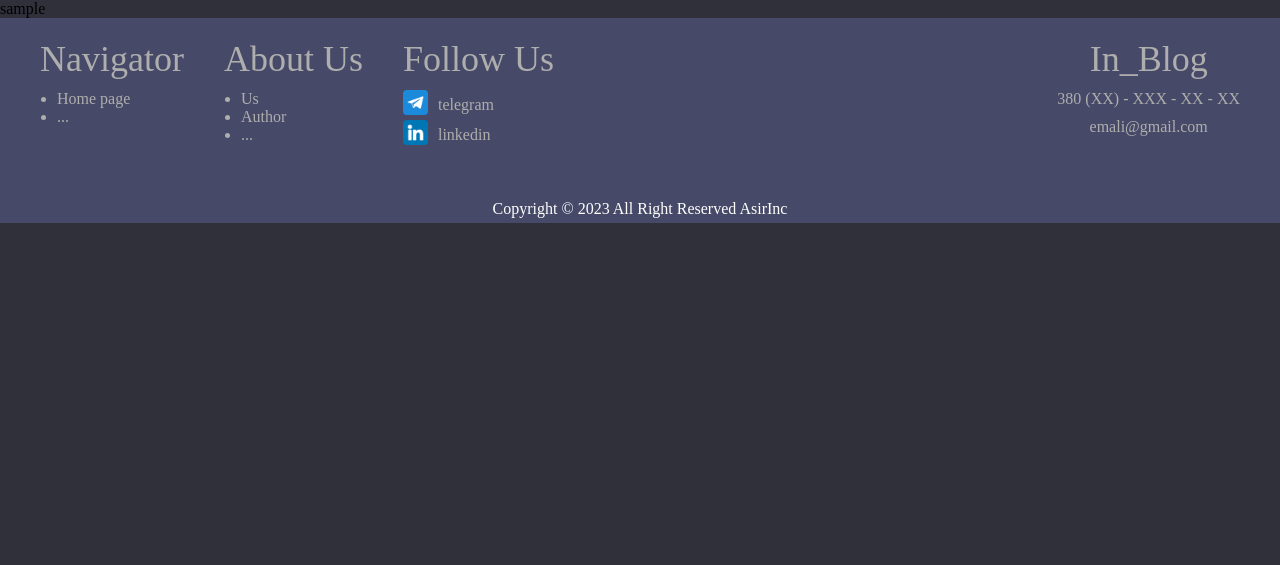
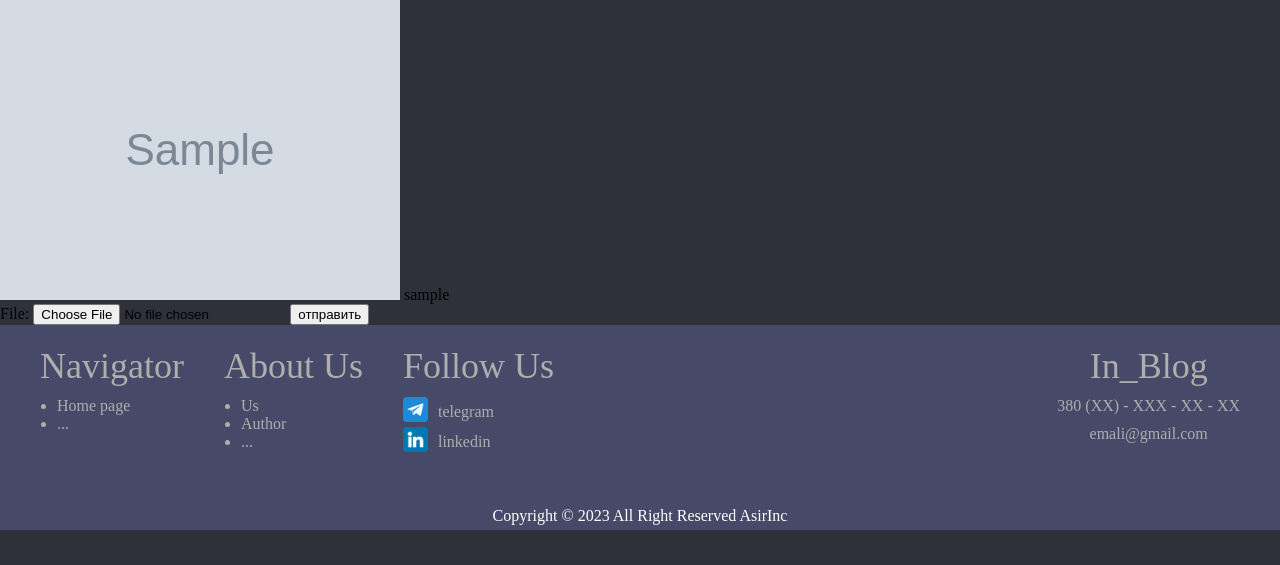
Before and after one commit to Asirg/internet-blog-web, a Django app: page /user/profile/ in a window 1280 px wide. Shown: the part 118-683 px from the top of the page. Run offline with Django 4.2, Linux system fonts and the light colour scheme; a user stored in the database is signed in; tables that the repository leaves empty hold one stand-in row (values such as "Sample post"); grey boxes marked "Sample" are stand-in pictures; some libraries are stand-ins or nearby versions.

Commit message:
upload user avatar

```diff
--- a/src/templates/users/profile.html
+++ b/src/templates/users/profile.html
@@ -1,4 +1,24 @@
 {% extends 'base.html' %}
+{% load users_tags %}
+{% load static %}
+
 {% block wrap %}
+    <img
+        src="{% user_avatar user %}"
+    >
+
     {{ user }}
+
+    <form action="{% url 'users:upload_file' %}" method="post" enctype="multipart/form-data">
+        {% csrf_token %}
+        {{ form }}
+        <button type="submit">отправить</button>
+    </form>
+
+    <!-- <form method="post" enctype="multipart/form-data">
+        {% csrf_token %}
+        <input type="file" name="myfile">
+        <button type="submit">Upload</button>
+      </form> -->
+
 {% endblock wrap %}
--- a/src/users/forms.py
+++ b/src/users/forms.py
@@ -5,3 +5,6 @@ class UserRegistrationForm(forms.ModelForm):
     class Meta:
         model = User
         fields = ('username', 'first_name', 'email', 'password')
+
+class UlpoadFileForm(forms.Form):
+    file=forms.FileField()
--- a/src/users/models.py
+++ b/src/users/models.py
@@ -5,7 +5,7 @@ class Profile(models.Model):
     user = models.OneToOneField(
         to=User, on_delete=models.CASCADE, related_name="profile"
     )
-    avatar = models.ImageField("avatar", upload_to="user_avatar/", null=True, blank=True)
+    avatar = models.ImageField("avatar", upload_to="user_avatar/", null=True)
     bio = models.TextField("biografi")
 
     @property
--- /dev/null
+++ b/src/users/templatetags/users_tags.py
@@ -0,0 +1,12 @@
+from django import template
+
+from core.settings import STATIC_URL
+
+register = template.Library()
+
+@register.simple_tag()
+def user_avatar(user):
+    if user.profile.avatar:
+        return user.profile.avatar.url
+    else:
+        return "/" + STATIC_URL + "image/anonymous.png"
--- a/src/users/urls.py
+++ b/src/users/urls.py
@@ -9,4 +9,5 @@ urlpatterns = [
     path("profile/", views.UserProfileView.as_view(), name="profile"),
     path("login/", views.UserLoginView.as_view(), name="login"),
     path("logout/", views.user_logout, name="logout"),
+    path("upload/", views.upload_file, name="upload_file")
 ]
--- a/src/users/views.py
+++ b/src/users/views.py
@@ -4,8 +4,10 @@ from django.views.generic.base import View
 from django.views.generic import DetailView
 from django.contrib.auth.models import User
 from django.contrib.auth import authenticate, login, logout
+from django.core.files.storage import FileSystemStorage
 
-from users.forms import UserRegistrationForm
+
+from users.forms import UserRegistrationForm, UlpoadFileForm
 from users.models import Profile
 
 class RegistrationView(View):
@@ -53,4 +55,23 @@ def user_logout(request):
 
 class UserProfileView(View):
     def get(self, request):
-        return render(request, "users/profile.html", context={})
+        context = {
+            'form': UlpoadFileForm()
+        }
+        return render(request, "users/profile.html", context=context)
+
+def upload_file(request):
+    if request.method == 'POST' and request.FILES['file']:
+        file = request.FILES['file']
+        fs = FileSystemStorage()
+
+        if fs.exists(f'user_avatar/{request.user.id}.{file.name.split(".")[-1]}'):
+            fs.delete(f'user_avatar/{request.user.id}.{file.name.split(".")[-1]}')
+
+        filepath = fs.save(f'user_avatar/{request.user.id}.{file.name.split(".")[-1]}', file)
+
+        if not request.user.profile.avatar:
+            request.user.profile.avatar = filepath
+            request.user.profile.save()
+
+    return redirect(reverse("users:profile"))
```
Also changed, not shown: src/templates/blog/post_detail.html (+3 -6 lines), src/users/migrations/0004_alter_profile_avatar.py (added), src/users/migrations/0005_alter_profile_avatar.py (added), src/users/migrations/0006_alter_profile_avatar.py (added), src/users/migrations/0007_alter_profile_avatar.py (added), src/users/migrations/0008_alter_profile_avatar.py (added), src/users/migrations/0009_alter_profile_avatar.py (added), src/users/migrations/0010_alter_profile_avatar.py (added), src/users/migrations/0011_alter_profile_avatar.py (added), src/users/templatetags/__init__.py (added).
